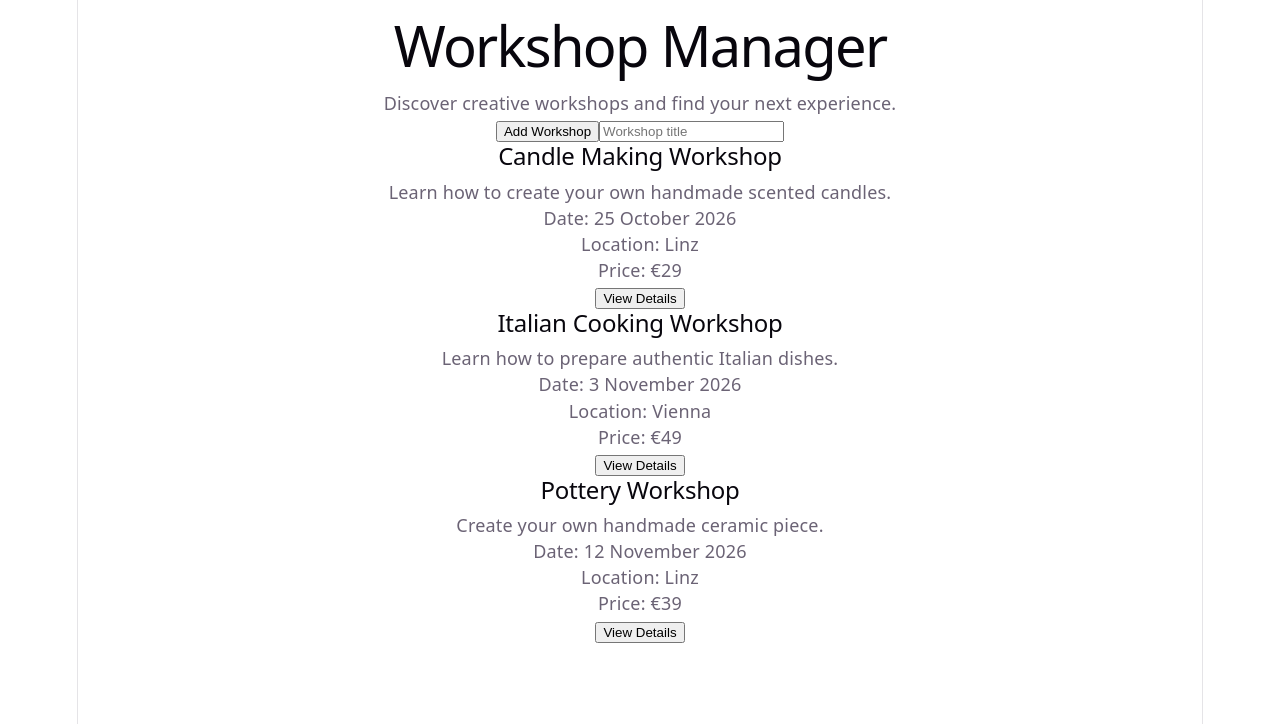
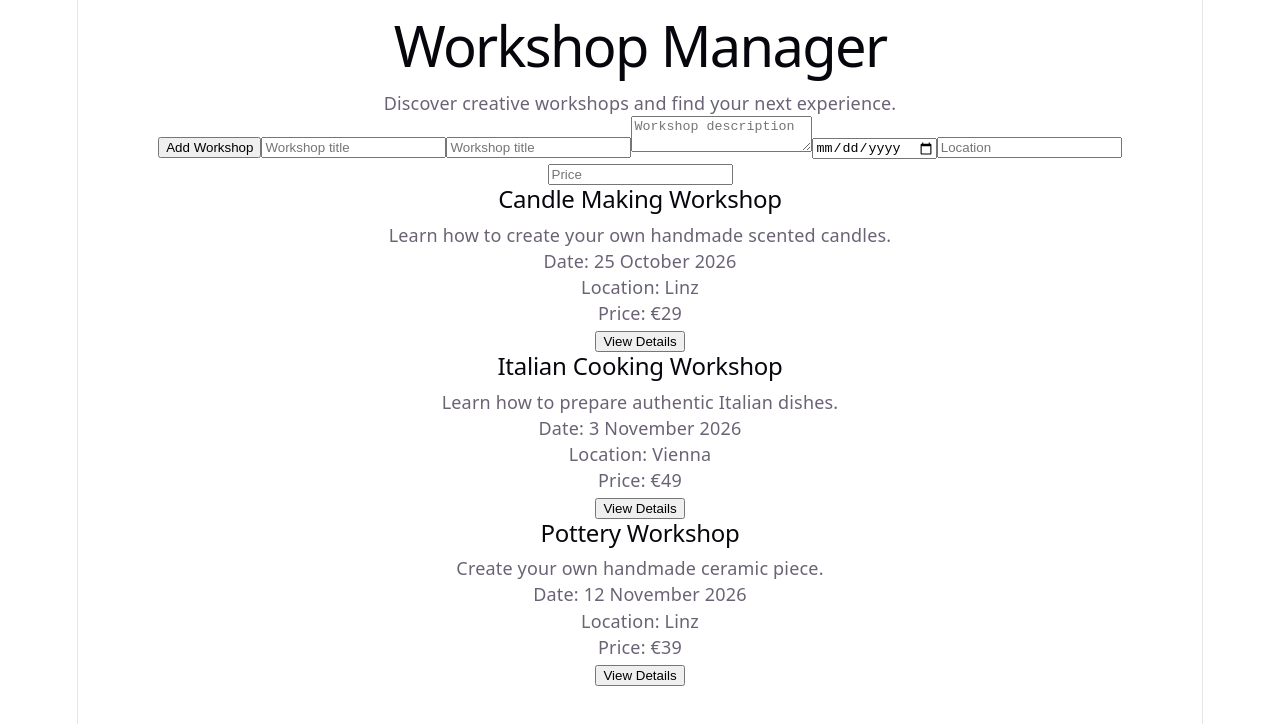
Before and after one commit to hellaszabo94-prog/workshop_manager, a React (Vite) app: page / in a window 1280 px wide. Shown: the top 724 px of the page. Built offline with nearby package versions, Linux system fonts and the light colour scheme.

Commit message:
feat: add workshop form fields

```diff
--- a/src/App.jsx
+++ b/src/App.jsx
@@ -29,7 +29,11 @@ function App() {
     },
   ]);
 
-const [title, setTitle] = useState("");
+  const [title, setTitle] = useState("");
+  const [description, setDescription] = useState("");
+  const [date, setDate] = useState("");
+  const [location, setLocation] = useState("");
+  const [price, setPrice] = useState("");
 
   function handleAddWorkshop() {
     const newWorkshop = {
@@ -51,11 +55,40 @@ const [title, setTitle] = useState("");
       <p>Discover creative workshops and find your next experience.</p>
 
       <button onClick={handleAddWorkshop}>Add Workshop</button>
+
       <input
         type="text"
         value={title}
         onChange={(event) => setTitle(event.target.value)}
         placeholder="Workshop title"
+      />
+      <input
+        type="text"
+        value={title}
+        onChange={(event) => setTitle(event.target.value)}
+        placeholder="Workshop title"
+      />
+      <textarea
+        value={description}
+        onChange={(event) => setDescription(event.target.value)}
+        placeholder="Workshop description"
+      />
+      <input
+        type="date"
+        value={date}
+        onChange={(event) => setDate(event.target.value)}
+      />
+      <input
+        type="text"
+        value={location}
+        onChange={(event) => setLocation(event.target.value)}
+        placeholder="Location"
+      />
+      <input
+        type="number"
+        value={price}
+        onChange={(event) => setPrice(event.target.value)}
+        placeholder="Price"
       />
 
       {workshops.map((workshop) => (
```
